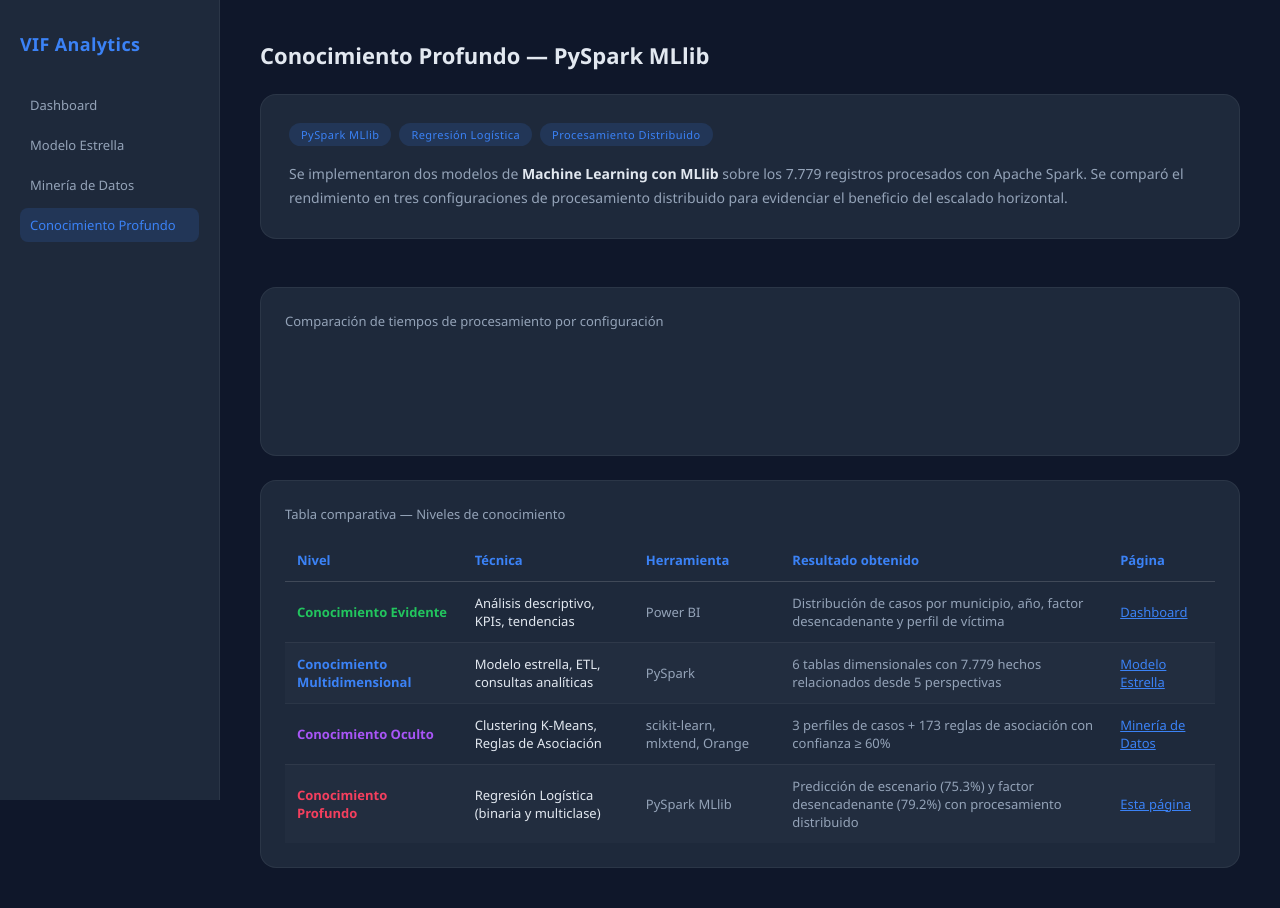
After one commit to CarolinaE12/dashboard-violencia-intrafamiliar, a Flask app: page /profundo in a window 1280 px wide. The commit adds this page. Run offline with Flask 3, Linux system fonts and the light colour scheme; data that the repository does not hold is empty; parts of the project's set-up code (start-up, migrations or seed data) failed here and were passed over.

Commit message:
Conocimiento Profundo — PySpark

```diff
--- a/app.py
+++ b/app.py
@@ -2,6 +2,7 @@ from flask import Flask, render_template, jsonify
 import pandas as pd
 import os
 import glob
+import json
 
 app = Flask(__name__)
 
@@ -34,6 +35,10 @@ df = (fact
 clusters = pd.read_csv('DataSet/clusters_limpio.csv', encoding='utf-8-sig')
 reglas   = pd.read_csv('DataSet/reglas_limpio.csv',   encoding='utf-8-sig')
 
+# Cargar resultados ML
+with open('DataSet/resultados_ml.json', encoding='utf-8') as f:
+    resultados_ml = json.load(f)
+
 # ── Rutas ──────────────────────────────────────────────────────────────────────
 @app.route('/')
 def index():
@@ -46,6 +51,10 @@ def modelo():
 @app.route('/mineria')
 def mineria():
     return render_template('mineria.html')
+
+@app.route('/profundo')
+def profundo():
+    return render_template('profundo.html')
 
 # ── API modelo estrella ────────────────────────────────────────────────────────
 @app.route('/api/resumen_modelo')
@@ -113,8 +122,16 @@ def api_clusters_escenario():
 
 @app.route('/api/reglas')
 def api_reglas():
-    top = reglas.head(15).to_dict(orient='records')
-    return jsonify(top)
+    return jsonify(reglas.head(15).to_dict(orient='records'))
+
+# ── API conocimiento profundo ──────────────────────────────────────────────────
+@app.route('/api/modelos_ml')
+def api_modelos_ml():
+    return jsonify(resultados_ml['modelos'])
+
+@app.route('/api/tiempos_ml')
+def api_tiempos_ml():
+    return jsonify(resultados_ml['tiempos'])
 
 if __name__ == '__main__':
     app.run(host='0.0.0.0', port=10000)
--- a/templates/index.html
+++ b/templates/index.html
@@ -10,11 +10,12 @@
 <!-- Dashboard VIF -->
 <aside class="sidebar">
   <div class="logo">VIF Analytics</div>
-  <nav>
+ <nav>
     <a href="/" class="active">Dashboard</a>
     <a href="/modelo">Modelo Estrella</a>
     <a href="/mineria">Minería de Datos</a>
-  </nav>
+    <a href="/profundo">Conocimiento Profundo</a>
+</nav>
 </aside>
 
 <main class="main">
--- a/templates/mineria.html
+++ b/templates/mineria.html
@@ -14,6 +14,7 @@
     <a href="/">Dashboard</a>
     <a href="/modelo">Modelo Estrella</a>
     <a href="/mineria" class="active">Minería de Datos</a>
+    <a href="/profundo">Conocimiento Profundo</a>
   </nav>
 </aside>
 
--- a/templates/modelo.html
+++ b/templates/modelo.html
@@ -18,7 +18,8 @@
     <a href="/">Dashboard</a>
     <a href="/modelo" class="active">Modelo Estrella</a>
     <a href="/mineria">Minería de Datos</a>
-</nav>
+    <a href="/profundo">Conocimiento Profundo</a>
+  </nav>
 </aside>
 
 <main class="main">
--- /dev/null
+++ b/templates/profundo.html
@@ -0,0 +1,160 @@
+<!DOCTYPE html>
+<html lang="es">
+<head>
+  <meta charset="UTF-8">
+  <title>Conocimiento Profundo — VIF</title>
+  <script src="https://cdn.jsdelivr.net/npm/chart.js"></script>
+  <link rel="stylesheet" href="{{ url_for('static', filename='css/style.css') }}">
+</head>
+<body>
+
+<aside class="sidebar">
+  <div class="logo">VIF Analytics</div>
+  <nav>
+    <a href="/">Dashboard</a>
+    <a href="/modelo">Modelo Estrella</a>
+    <a href="/mineria">Minería de Datos</a>
+    <a href="/profundo" class="active">Conocimiento Profundo</a>
+  </nav>
+</aside>
+
+<main class="main">
+
+  <h1 class="page-title">Conocimiento Profundo — PySpark MLlib</h1>
+
+  <div class="desc-card">
+    <div class="desc-header">
+      <span class="desc-tag">PySpark MLlib</span>
+      <span class="desc-tag">Regresión Logística</span>
+      <span class="desc-tag">Procesamiento Distribuido</span>
+    </div>
+    <p class="desc-text">
+      Se implementaron dos modelos de <strong>Machine Learning con MLlib</strong> sobre los
+      7.779 registros procesados con Apache Spark. Se comparó el rendimiento en tres
+      configuraciones de procesamiento distribuido para evidenciar el beneficio del
+      escalado horizontal.
+    </p>
+  </div>
+
+  <!-- Tarjetas de modelos -->
+  <div id="cards-modelos" style="display:grid;grid-template-columns:1fr 1fr;gap:1.5rem"></div>
+
+  <!-- Comparación de tiempos -->
+  <div class="chart-card">
+    <div class="chart-title">Comparación de tiempos de procesamiento por configuración</div>
+    <canvas id="chart-tiempos" height="80"></canvas>
+  </div>
+
+  <!-- Tabla comparativa 4 niveles -->
+  <div class="chart-card">
+    <div class="chart-title">Tabla comparativa — Niveles de conocimiento</div>
+    <div style="overflow-x:auto">
+      <table style="width:100%;border-collapse:collapse;font-size:13px">
+        <thead>
+          <tr style="border-bottom:1px solid rgba(255,255,255,0.15)">
+            <th style="padding:12px;color:#3b82f6;text-align:left">Nivel</th>
+            <th style="padding:12px;color:#3b82f6;text-align:left">Técnica</th>
+            <th style="padding:12px;color:#3b82f6;text-align:left">Herramienta</th>
+            <th style="padding:12px;color:#3b82f6;text-align:left">Resultado obtenido</th>
+            <th style="padding:12px;color:#3b82f6;text-align:left">Página</th>
+          </tr>
+        </thead>
+        <tbody>
+          <tr style="border-bottom:1px solid rgba(255,255,255,0.06)">
+            <td style="padding:12px;color:#22c55e;font-weight:600">Conocimiento Evidente</td>
+            <td style="padding:12px;color:#e2e8f0">Análisis descriptivo, KPIs, tendencias</td>
+            <td style="padding:12px;color:#94a3b8">Power BI</td>
+            <td style="padding:12px;color:#94a3b8">Distribución de casos por municipio, año, factor desencadenante y perfil de víctima</td>
+            <td style="padding:12px"><a href="/" style="color:#3b82f6">Dashboard</a></td>
+          </tr>
+          <tr style="border-bottom:1px solid rgba(255,255,255,0.06);background:rgba(255,255,255,0.02)">
+            <td style="padding:12px;color:#3b82f6;font-weight:600">Conocimiento Multidimensional</td>
+            <td style="padding:12px;color:#e2e8f0">Modelo estrella, ETL, consultas analíticas</td>
+            <td style="padding:12px;color:#94a3b8">PySpark</td>
+            <td style="padding:12px;color:#94a3b8">6 tablas dimensionales con 7.779 hechos relacionados desde 5 perspectivas</td>
+            <td style="padding:12px"><a href="/modelo" style="color:#3b82f6">Modelo Estrella</a></td>
+          </tr>
+          <tr style="border-bottom:1px solid rgba(255,255,255,0.06)">
+            <td style="padding:12px;color:#a855f7;font-weight:600">Conocimiento Oculto</td>
+            <td style="padding:12px;color:#e2e8f0">Clustering K-Means, Reglas de Asociación</td>
+            <td style="padding:12px;color:#94a3b8">scikit-learn, mlxtend, Orange</td>
+            <td style="padding:12px;color:#94a3b8">3 perfiles de casos + 173 reglas de asociación con confianza ≥ 60%</td>
+            <td style="padding:12px"><a href="/mineria" style="color:#3b82f6">Minería de Datos</a></td>
+          </tr>
+          <tr style="background:rgba(255,255,255,0.02)">
+            <td style="padding:12px;color:#f43f5e;font-weight:600">Conocimiento Profundo</td>
+            <td style="padding:12px;color:#e2e8f0">Regresión Logística (binaria y multiclase)</td>
+            <td style="padding:12px;color:#94a3b8">PySpark MLlib</td>
+            <td style="padding:12px;color:#94a3b8">Predicción de escenario (75.3%) y factor desencadenante (79.2%) con procesamiento distribuido</td>
+            <td style="padding:12px"><a href="/profundo" style="color:#3b82f6">Esta página</a></td>
+          </tr>
+        </tbody>
+      </table>
+    </div>
+  </div>
+
+</main>
+
+<script>
+async function get(url) {
+  const r = await fetch(url)
+  return r.json()
+}
+
+;(async () => {
+
+  // ── Tarjetas de modelos ────────────────────────────────────────────────────
+  const modelos = await get('/api/modelos_ml')
+  const colores = ['#3b82f6', '#a855f7']
+  const grid = document.getElementById('cards-modelos')
+  modelos.forEach((m, i) => {
+    grid.innerHTML += `
+      <div class="dim-card">
+        <div class="dim-nombre">${m.nombre}</div>
+        <div class="dim-registros" style="color:${colores[i]}">${(m.valor*100).toFixed(1)}%</div>
+        <div class="dim-desc">${m.tipo}</div>
+        <div class="dim-desc" style="margin-top:6px">${m.descripcion}</div>
+        <div class="dim-desc" style="margin-top:4px">
+          <span style="color:${colores[i]}">${m.metrica}</span>
+        </div>
+      </div>`
+  })
+
+  // ── Tiempos ────────────────────────────────────────────────────────────────
+  const tiempos = await get('/api/tiempos_ml')
+  new Chart(document.getElementById('chart-tiempos'), {
+    type: 'bar',
+    data: {
+      labels: tiempos.map(t => t.configuracion),
+      datasets: [
+        {
+          label: 'Modelo Escenario',
+          data: tiempos.map(t => t.escenario),
+          backgroundColor: '#3b82f6',
+          borderRadius: 6
+        },
+        {
+          label: 'Modelo Factor Desencadenante',
+          data: tiempos.map(t => t.factor),
+          backgroundColor: '#a855f7',
+          borderRadius: 6
+        }
+      ]
+    },
+    options: {
+      plugins: { legend: { position: 'bottom',
+        labels: { color: '#94a3b8', font: { size: 11 }}}},
+      scales: {
+        x: { ticks: { color: '#94a3b8' }, grid: { display: false }},
+        y: { ticks: { color: '#94a3b8', callback: v => v + 's' },
+             grid: { color: 'rgba(255,255,255,0.05)' },
+             title: { display: true, text: 'Segundos', color: '#94a3b8' }}
+      }
+    }
+  })
+
+})()
+</script>
+
+</body>
+</html>
```
Also changed, not shown: spark_ml.py (added, +198 -0 lines), 3 other files.
